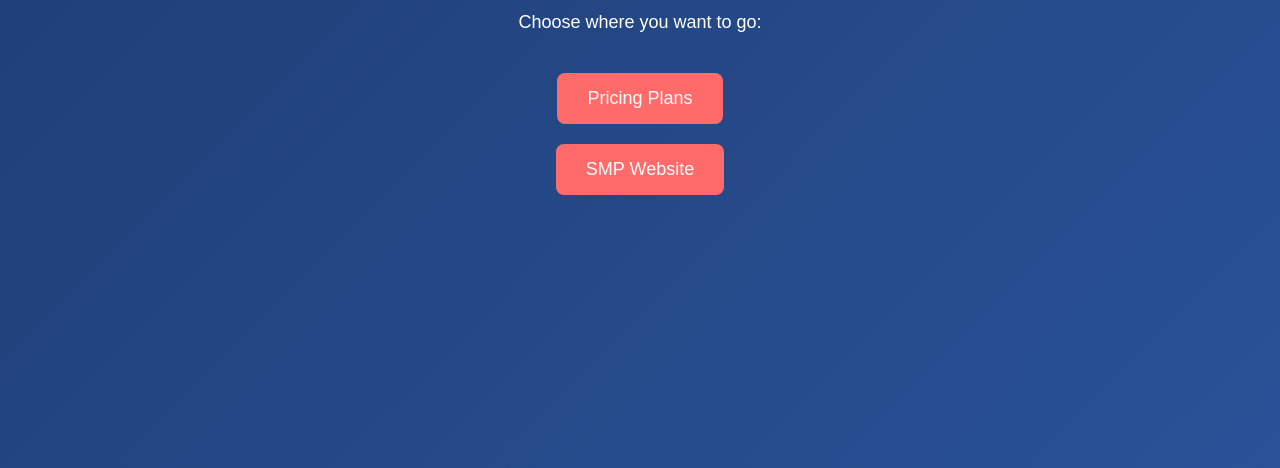
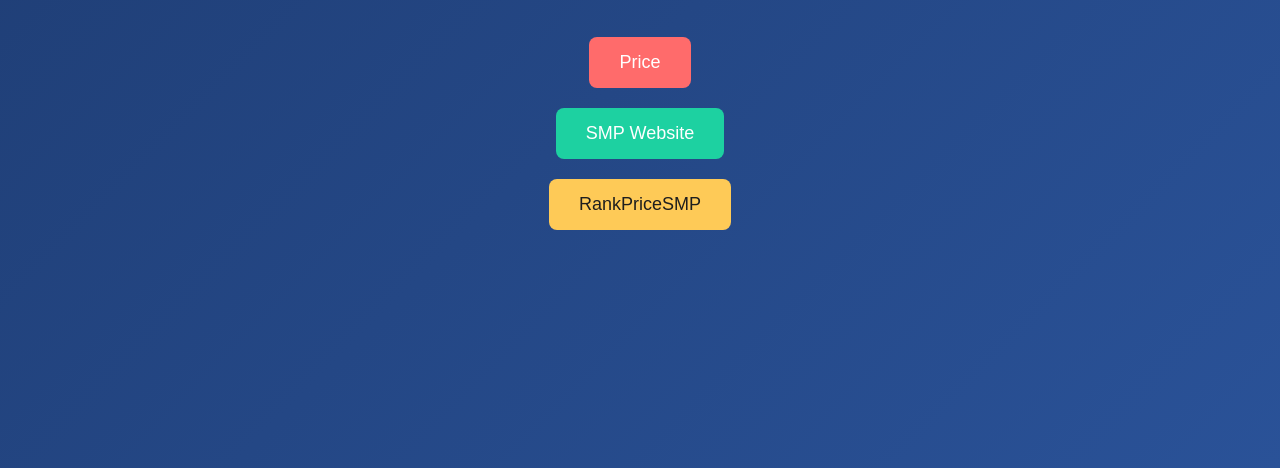
Before and after one commit to CircuitFlareDev/cd49235f-bd49-45a9-822d-ec22f764749b, a plain HTML site: page index.html in a window 1280 px wide. Shown: the part 348-816 px from the top of the page. Drawn offline with Linux system fonts and the light colour scheme.

Commit message:
Refactor buttons and update styles in index.html

```diff
--- a/index.html
+++ b/index.html
@@ -27,7 +27,6 @@
     }
 
     .btn {
-      background-color: #ff6b6b;
       border: none;
       padding: 15px 30px;
       font-size: 18px;
@@ -38,16 +37,29 @@
       transition: transform 0.2s, background-color 0.2s;
     }
 
-    .btn:hover {
+    .btn-price {
+      background-color: #ff6b6b;
+    }
+    .btn-price:hover {
+      background-color: #ff4757;
       transform: scale(1.05);
     }
 
-    .btn1:hover {
-      background-color: #ff4757;
+    .btn-smp {
+      background-color: #1dd1a1;
+    }
+    .btn-smp:hover {
+      background-color: #10ac84;
+      transform: scale(1.05);
     }
 
-    .btn2:hover {
-      background-color: #1dd1a1;
+    .btn-rank {
+      background-color: #feca57;
+      color: #1e1e1e;
+    }
+    .btn-rank:hover {
+      background-color: #ff9f43;
+      transform: scale(1.05);
     }
   </style>
 </head>
@@ -56,12 +68,16 @@
   <h1>Welcome to PhaseZero SMP</h1>
   <p>Choose where you want to go:</p>
 
-  <button class="btn btn1" onclick="window.location.href='https://phasezero.odoo.com/pricing-plans'">
-    Pricing Plans
+  <button class="btn btn-price" onclick="window.location.href='https://phasezero.odoo.com/pricing-plans'">
+    Price
   </button>
 
-  <button class="btn btn2" onclick="window.location.href='https://circuitflaredev.github.io/WebSite-SMP/'">
+  <button class="btn btn-smp" onclick="window.location.href='https://circuitflaredev.github.io/WebSite-SMP/'">
     SMP Website
+  </button>
+
+  <button class="btn btn-rank" onclick="window.location.href='https://circuitflaredev.github.io/RankPriceSMP/'">
+    RankPriceSMP
   </button>
 
 </body>
```
